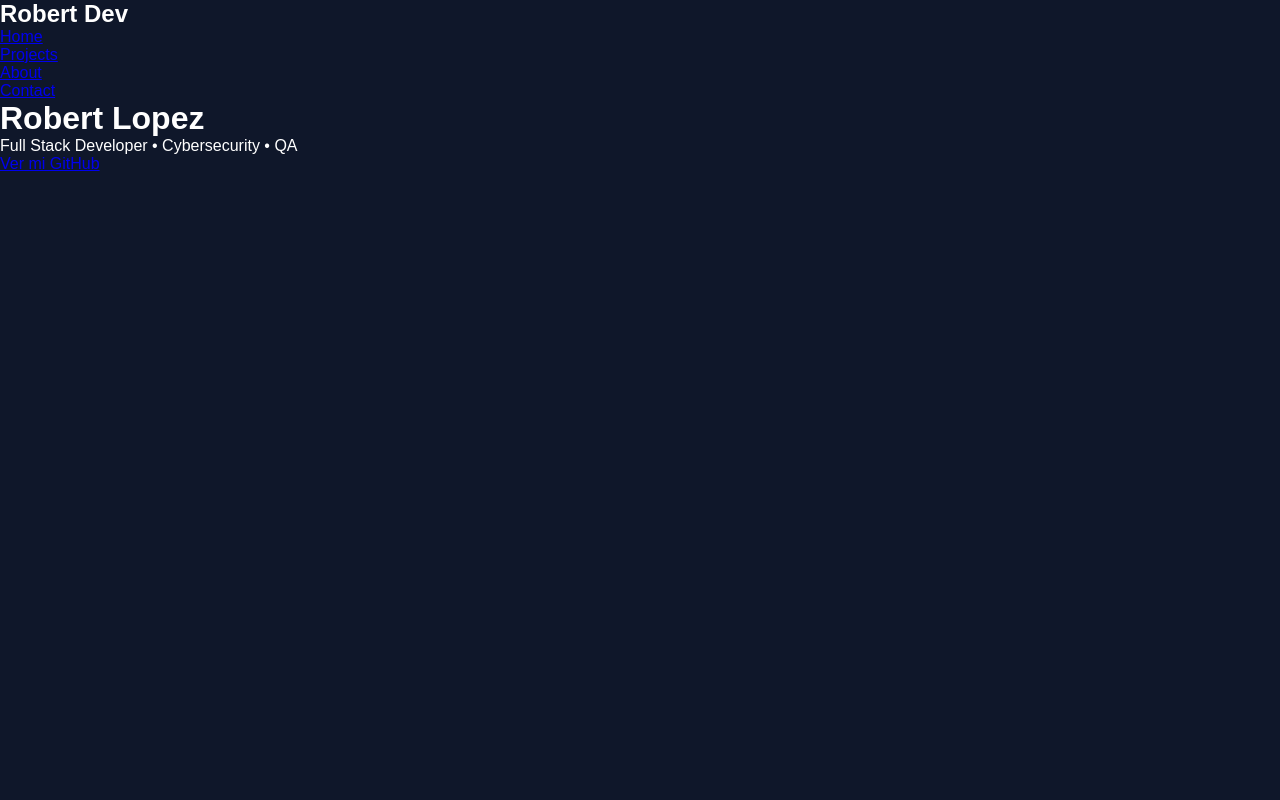
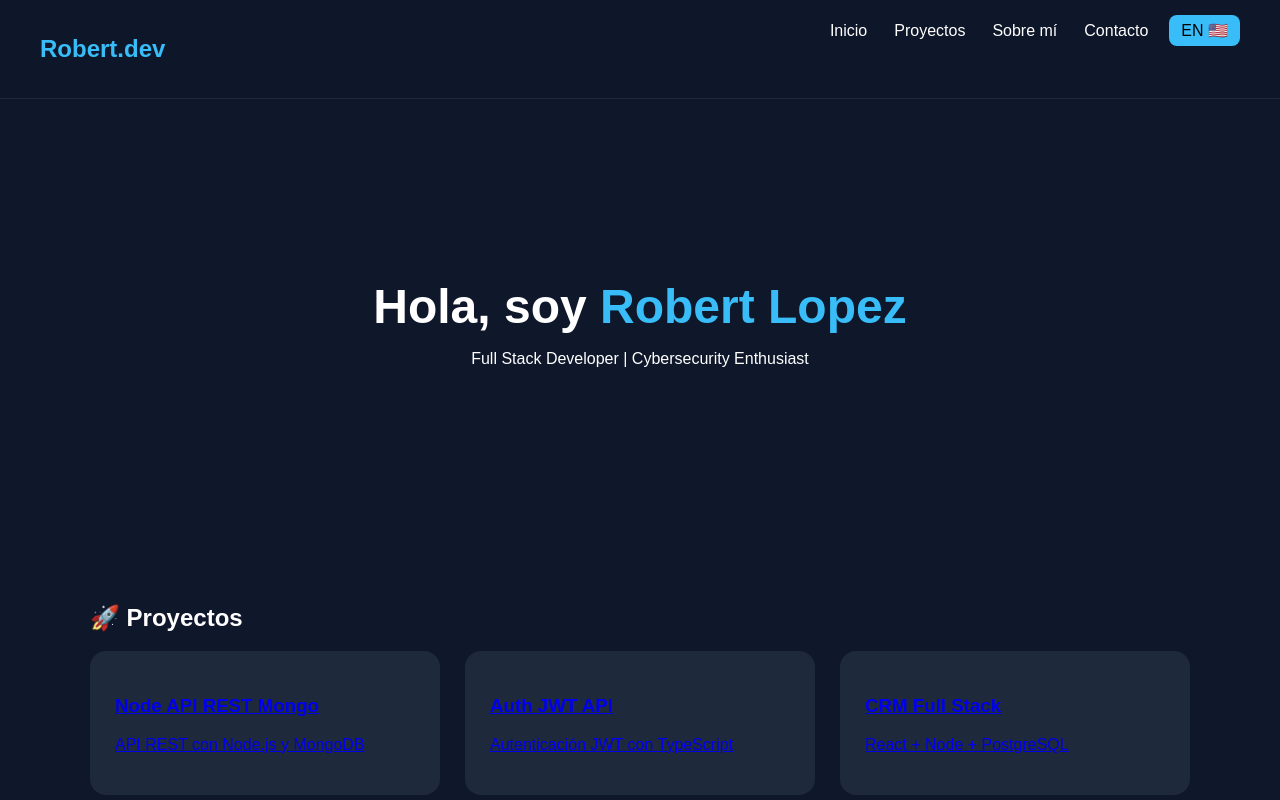
Before and after one commit to Churiflow/portfolio, a React app: page / in a window 1280 px wide. Shown: the top 800 px of the page. Built offline with nearby package versions, Linux system fonts and the light colour scheme; the HTML template or start-up script is replaced by a standard one.

Commit message:
modern portfolio landing

```diff
--- a/src/components/Navbar.jsx
+++ b/src/components/Navbar.jsx
@@ -1,18 +1,40 @@
-import { Link } from "react-router-dom"
+import { useState } from "react";
 
 function Navbar() {
+  const [lang, setLang] = useState("es");
+
+  const toggleLang = () => {
+    setLang(lang === "es" ? "en" : "es");
+  };
+
+  const scrollTo = (id) => {
+    document.getElementById(id).scrollIntoView({ behavior: "smooth" });
+  };
+
   return (
     <nav className="navbar">
-      <h2>Robert Dev</h2>
+      <h2 className="logo">Robert.dev</h2>
 
-      <ul>
-        <li><Link to="/">Home</Link></li>
-        <li><Link to="/projects">Projects</Link></li>
-        <li><Link to="/about">About</Link></li>
-        <li><Link to="/contact">Contact</Link></li>
-      </ul>
+      <div className="nav-links">
+        <button onClick={() => scrollTo("home")}>
+          {lang === "es" ? "Inicio" : "Home"}
+        </button>
+        <button onClick={() => scrollTo("projects")}>
+          {lang === "es" ? "Proyectos" : "Projects"}
+        </button>
+        <button onClick={() => scrollTo("about")}>
+          {lang === "es" ? "Sobre mí" : "About"}
+        </button>
+        <button onClick={() => scrollTo("contact")}>
+          {lang === "es" ? "Contacto" : "Contact"}
+        </button>
+
+        <button className="lang-btn" onClick={toggleLang}>
+          {lang === "es" ? "EN 🇺🇸" : "ES 🇨🇱"}
+        </button>
+      </div>
     </nav>
-  )
+  );
 }
 
-export default Navbar
+export default Navbar;
--- a/src/index.css
+++ b/src/index.css
@@ -1,16 +1,81 @@
-* {
+body {
   margin: 0;
-  padding: 0;
-  box-sizing: border-box;
   font-family: Arial, Helvetica, sans-serif;
-}
-
-body {
   background: #0f172a;
   color: white;
 }
 
+/* NAVBAR */
+.navbar {
+  position: sticky;
+  top: 0;
+  z-index: 1000;
+  background: rgba(15, 23, 42, 0.9);
+  backdrop-filter: blur(10px);
+  display: flex;
+  justify-content: space-between;
+  padding: 15px 40px;
+  border-bottom: 1px solid #1e293b;
+}
+
+.logo {
+  color: #38bdf8;
+}
+
+.nav-links button {
+  margin-left: 15px;
+  background: none;
+  border: none;
+  color: white;
+  cursor: pointer;
+  font-size: 16px;
+}
+
+.nav-links button:hover {
+  color: #38bdf8;
+}
+
+.lang-btn {
+  background: #38bdf8 !important;
+  padding: 6px 12px;
+  border-radius: 8px;
+  color: black !important;
+}
+
+/* SECCIONES */
 section {
-  max-width: 900px;
+  padding: 100px 20px;
+  max-width: 1100px;
   margin: auto;
 }
+
+.hero {
+  text-align: center;
+  padding-top: 140px;
+}
+
+.hero h1 {
+  font-size: 48px;
+  margin-bottom: 10px;
+}
+
+.hero span {
+  color: #38bdf8;
+}
+
+.projects-grid {
+  display: grid;
+  grid-template-columns: repeat(auto-fit, minmax(300px, 1fr));
+  gap: 25px;
+}
+
+.card {
+  background: #1e293b;
+  padding: 25px;
+  border-radius: 16px;
+  transition: 0.3s;
+}
+
+.card:hover {
+  transform: translateY(-8px);
+}
--- a/src/pages/Home.jsx
+++ b/src/pages/Home.jsx
@@ -1,18 +1,55 @@
 function Home() {
   return (
-    <div className="hero">
-      <h1>Robert Lopez</h1>
-      <p>Full Stack Developer • Cybersecurity • QA</p>
+    <>
+      <section id="home" className="hero">
+        <h1>
+          Hola, soy <span>Robert Lopez</span>
+        </h1>
+        <p>Full Stack Developer | Cybersecurity Enthusiast</p>
+      </section>
 
-      <a
-        href="https://github.com/Churiflow"
-        target="_blank"
-        className="btn"
-      >
-        Ver mi GitHub
-      </a>
-    </div>
-  )
+      <section id="projects">
+        <h2>🚀 Proyectos</h2>
+
+        <div className="projects-grid">
+          <a href="https://github.com/Churiflow/node_api_rest_mongo" target="_blank">
+            <div className="card">
+              <h3>Node API REST Mongo</h3>
+              <p>API REST con Node.js y MongoDB</p>
+            </div>
+          </a>
+
+          <a href="https://github.com/Churiflow/node-auth-jwt-api-rest-typescript" target="_blank">
+            <div className="card">
+              <h3>Auth JWT API</h3>
+              <p>Autenticación JWT con TypeScript</p>
+            </div>
+          </a>
+
+          <a href="https://github.com/Churiflow/CRM-Full-Stack-" target="_blank">
+            <div className="card">
+              <h3>CRM Full Stack</h3>
+              <p>React + Node + PostgreSQL</p>
+            </div>
+          </a>
+        </div>
+      </section>
+
+      <section id="about">
+        <h2>👨‍💻 Sobre mí</h2>
+        <p>
+          Desarrollador Full Stack apasionado por React, Node.js,
+          PostgreSQL y la Ciberseguridad.
+        </p>
+      </section>
+
+      <section id="contact">
+        <h2>📬 Contacto</h2>
+        <p>Email: yavar852@gmail.com</p>
+        <p>LinkedIn: linkedin.com/in/robert-lopez-ita-b4147a277</p>
+      </section>
+    </>
+  );
 }
 
-export default Home
+export default Home;
```
